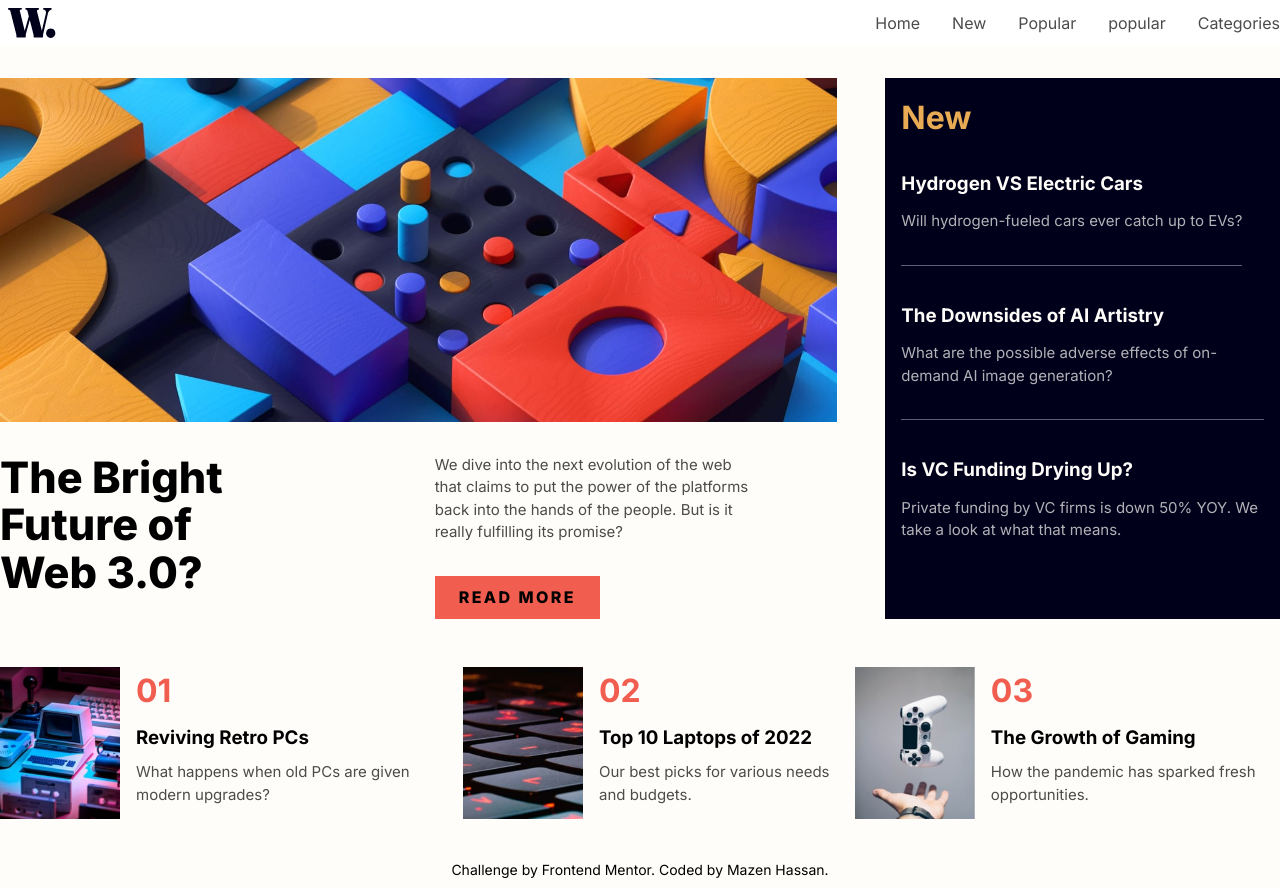
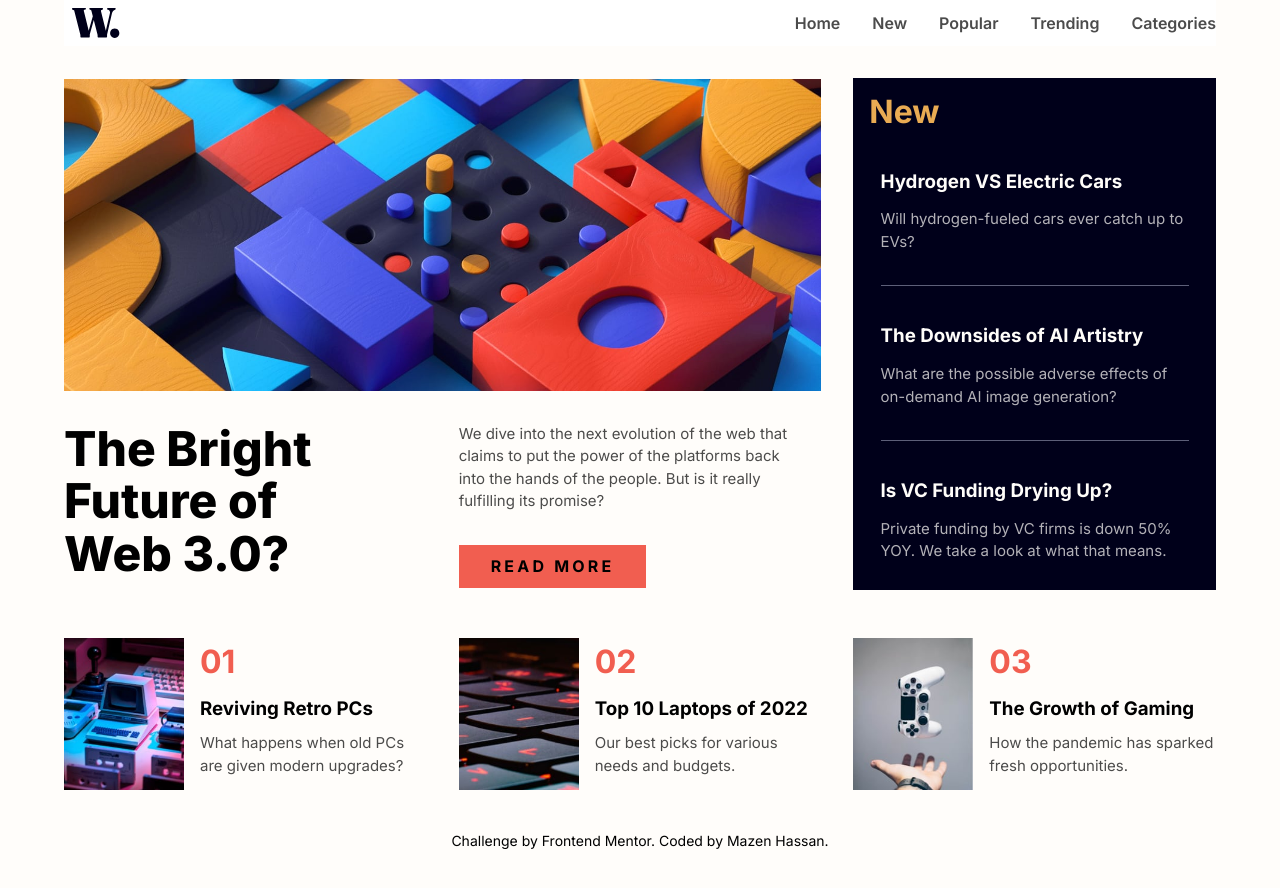
Before and after one commit to Mazz100/News-home-page, a website: page index.html in a window 1280 px wide. After the commit the page ends 859 px from the top, so only its background shows below. Drawn offline with Linux system fonts and the light colour scheme.

Commit message:
Improved Grid and style update

```diff
--- a/Styles/style.scss
+++ b/Styles/style.scss
@@ -98,6 +98,19 @@ header {
 .nav-list {
   display: none;
 }
+
+.nav-item {
+  opacity: 0.7;
+}
+
+.nav-link {
+  font-weight: 600;
+  transition: color 0.2s cubic-bezier(0.645, 0.045, 0.355, 1);
+}
+
+.nav-link:hover {
+  color: $secondary-color;
+}
 //============================//
 
 // main section //
@@ -106,7 +119,7 @@ main {
 }
 
 .web-evolution-wrapper {
-  margin-bottom: 3rem;
+  margin-bottom: 4rem;
 }
 
 .main-picture {
@@ -123,21 +136,24 @@ main {
 .main-paragraph {
   opacity: 0.7;
   font-size: 0.9375rem;
-  margin-bottom: 1.5rem;
+  margin-bottom: 2rem;
+  max-width: 36ch;
 }
 
-.main-button {
+.main-link {
   background-color: $secondary-color;
   padding: 0.6rem;
-  padding-inline: 1.5rem;
-  font-weight: 800;
-  letter-spacing: 0.15rem;
+  padding-inline: 2rem;
+  font-weight: 700;
+  letter-spacing: 0.2rem;
   text-transform: uppercase;
+  transition: color 0.1s 0.1s ease-in, background-color 0.1s ease-in;
 }
 
-.main-button:hover {
+.main-link:hover {
   background-color: $Very-dark-blue;
   color: $Off-white;
+  font-weight: 600;
 }
 
 // featured section
@@ -145,7 +161,7 @@ main {
   background-color: $Very-dark-blue;
   color: $Off-white;
   padding: 1rem;
-  margin-bottom: 3rem;
+  margin-bottom: 4rem;
 }
 
 .featured-heading {
@@ -163,6 +179,7 @@ main {
 .featured-item {
   @include Flex(column, start, start);
   gap: 1rem;
+  width: 100%;
   border-bottom: 1px solid $Dark-grayish-blue;
   padding-bottom: 2rem;
 }
@@ -170,6 +187,10 @@ main {
 .featured-item:last-of-type {
   border: none;
   padding: 0;
+}
+
+.featured-link {
+  transition: color 0.2s cubic-bezier(0.645, 0.045, 0.355, 1);
 }
 
 .featured-link:hover {
@@ -191,6 +212,8 @@ main {
   display: grid;
   grid-template-columns: repeat(1, 1fr);
   gap: 2rem;
+  place-items: start;
+  place-content: center;
 }
 
 .popular-item {
@@ -217,6 +240,10 @@ main {
 .popular-heading {
   grid-area: 2/2/3/3;
   margin-left: 1rem;
+}
+
+.popular-link {
+  transition: color 0.2s cubic-bezier(0.645, 0.045, 0.355, 1);
 }
 
 .popular-link:hover {
@@ -246,13 +273,27 @@ main {
 
 //large screens
 
+@media (min-width: 48rem) {
+  header {
+    max-width: 34rem;
+  }
+
+  main {
+    max-width: 34rem;
+  }
+
+  .main-paragraph {
+    max-width: 42ch;
+  }
+} //Tablet screen
+
 @media (min-width: 80rem) {
   .hamburger-menu-button {
     display: none;
   }
 
   header {
-    max-width: 80rem;
+    max-width: 72rem;
     padding: 0;
     margin-bottom: 2rem;
   }
@@ -262,20 +303,15 @@ main {
     gap: 2rem;
   }
 
-  .nav-item {
-    opacity: 0.7;
-  }
-
   //===========================//
 
   main {
-    max-width: 80rem;
+    max-width: 72rem;
     display: grid;
     place-content: center;
-    gap: 3rem;
+    gap: 3rem 2rem;
 
     grid-template-columns: repeat(3, 1fr);
-    grid-template-rows: 1fr auto;
   }
 
   .web-evolution-wrapper {
@@ -287,7 +323,6 @@ main {
     gap: 2rem;
 
     grid-template-columns: repeat(2, 1fr);
-    grid-template-rows: repeat(1, 1fr);
 
     //grid placement on main
     grid-area: 1/1/2/3;
@@ -299,36 +334,48 @@ main {
   }
 
   .main-heading {
-    grid-area: 2/1/4/2;
-
     margin: 0;
     max-width: 8ch;
+    font-size: 3rem;
+  }
+
+  .main-wrapper {
+    display: flex;
+    flex-direction: column;
+    align-items: start;
+    gap: 2rem;
+    //grid placement on main
+    grid-area: 2/2/3/3;
   }
 
   .main-paragraph {
-    grid-area: 2/2/3/3;
     margin: 0;
-    max-width: 34ch;
-    text-wrap: wrap;
-  }
-
-  .main-button {
-    grid-area: 3/2/4/3;
+    max-width: 36ch;
   }
   //==================//
 
   //Featured section
   .featured-container {
     margin: 0;
+
+    //grid placement on main
     grid-area: 1/3/2/4;
+  }
+
+  .featured-list {
+    padding: 0.7rem;
   }
 
   //Popular section
   .popular-container {
+    //grid placement on main
     grid-area: 2/1/2/4;
   }
+
   .popular-list {
-    @include Flex(row, center, center);
-    gap: 0;
+    display: grid;
+    place-content: center;
+
+    grid-template-columns: repeat(3, 1fr);
   }
 } //Desktop screen
--- a/index.html
+++ b/index.html
@@ -42,7 +42,7 @@
           <a class="link nav-link" href="#">Popular</a>
         </li>
         <li class="list-item nav-item">
-          <a class="link nav-link" href="#">popular</a>
+          <a class="link nav-link" href="#">Trending</a>
         </li>
         <li class="list-item nav-item">
           <a class="link nav-link" href="#">Categories</a>
@@ -53,26 +53,31 @@
 
   <main>
     <div class="web-evolution-wrapper">
+      <h1 class="visually-hidden">News site home page</h1>
+
       <picture class="main-picture">
         <source media="(min-width: 80rem)" srcset="assets/images/image-web-3-desktop.jpg">
-        <img src="assets/images/image-web-3-mobile.jpg" alt="The evolution and future of the web">
+        <img src="assets/images/image-web-3-mobile.jpg" alt="">
       </picture>
 
-      <h1 class="visually-hidden">News site home page</h1>
-      <h2 class="main-heading">The Bright Future of Web 3.0?</h2>
+      <h2 class="visually-hidden">Featured article</h2>
+      <h3 class="main-heading">The Bright Future of Web 3.0?</h3>
 
-      <p class="main-paragraph">We dive into the next evolution of the web that claims to put the power of the platforms
-        back into the hands of
-        the
-        people.
-        But is it really fulfilling its promise?</p>
+      <div class="main-wrapper">
+        <p class="main-paragraph">We dive into the next evolution of the web that claims to put the power of the
+          platforms
+          back into the hands of
+          the
+          people.
+          But is it really fulfilling its promise?</p>
 
-      <button class="button main-button">Read more</button>
+        <a class="link main-link" href="#">Read More</a>
+      </div>
     </div>
 
 
     <div class="featured-container">
-      <p class="featured-heading">New</p>
+      <h2 class="featured-heading">New</h2>
 
       <ul class="list featured-list">
         <li class="list-item featured-item">
```
Also changed, not shown: build/style.css, 1 other file.
